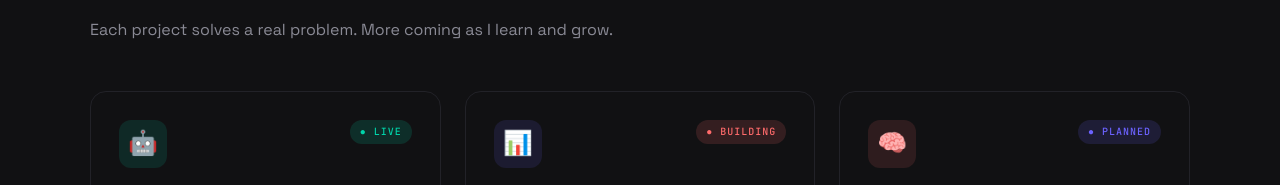
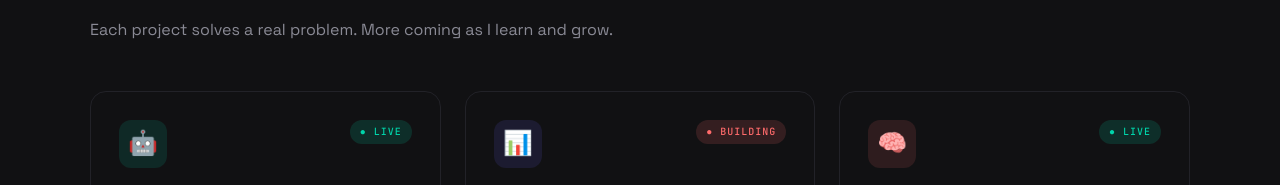
Before and after one commit to sillkane/sillkane.github.io, a plain HTML site: page index.html in a window 1280 px wide. Shown: the part 1603-1788 px from the top of the page. Drawn offline with Linux system fonts and the light colour scheme.

Commit message:
Change project status from 'Planned' to 'Live'

```diff
--- a/index.html
+++ b/index.html
@@ -229,7 +229,7 @@ footer{text-align:center;padding:40px 24px;border-top:1px solid var(--border);co
       <div class="project-card">
         <div class="project-top">
           <div class="project-icon" style="background:rgba(255,107,107,.12)">🧠</div>
-          <span class="project-status status-planned">● Planned</span>
+         <span class="project-status status-live">● Live</span>
         </div>
         <div class="project-body">
           <h3>AI Image Classifier</h3>
```
